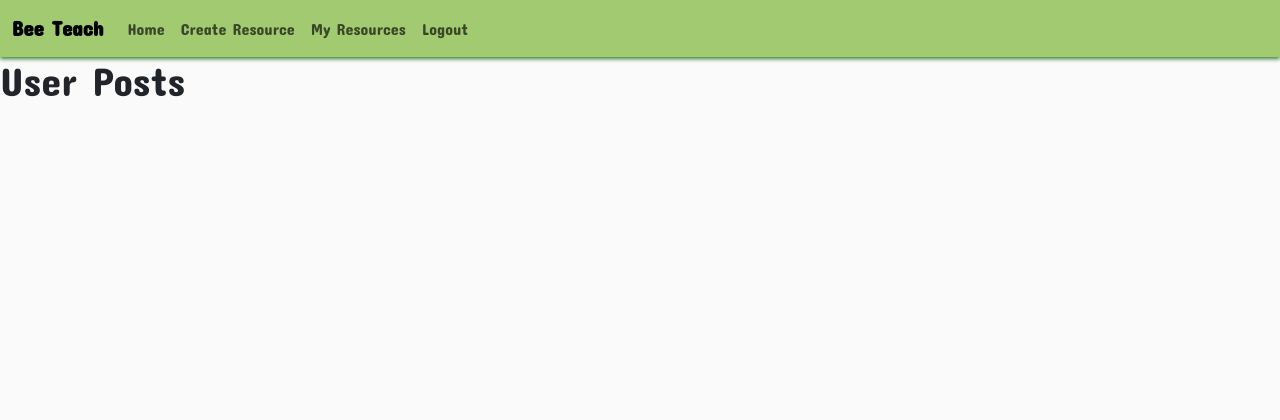
After one commit to KyleMardell/bee-teach, a Django app: page /user_posts_list/ in a window 1280 px wide. The commit adds this page. Shown: the top 420 px of the page. Run offline with Django 5.2, Linux system fonts and the light colour scheme; the visitor is signed in with stand-in values (Sample User, id 1); some web fonts are replaced.

Commit message:
Create a page for users posts, including template, view and url.

```diff
--- /dev/null
+++ b/post/templates/post/user_posts_list.html
@@ -0,0 +1,9 @@
+{% extends "base.html" %}
+{% load static %}
+
+
+{% block content %}
+
+<h1>User Posts</h1>
+
+{% endblock %}
--- a/post/urls.py
+++ b/post/urls.py
@@ -4,6 +4,7 @@ from django.urls import path
 urlpatterns = [
     path('resource_create/', views.resource_create, name='resource_create'),
     path('resource_list/', views.resource_list, name='resource_list'),
+    path('user_posts_list/', views.user_posts_list, name='user_posts_list'),
     path('<slug:slug>/', views.resource_detail, name='resource_detail'),
     path('<slug:slug>/edit_comment/<int:comment_id>', views.comment_edit, name='comment_edit'),
     path('', views.home_page, name='home'),
--- a/post/views.py
+++ b/post/views.py
@@ -135,3 +135,15 @@ def comment_edit(request, slug, comment_id):
             messages.error(request, "Error updating")
 
     return HttpResponseRedirect(reverse('resource_detail', args=[slug]))
+
+
+@login_required
+def user_posts_list(request):
+
+    return render(
+        request,
+        "post/user_posts_list.html",
+        {
+
+        },
+    )
--- a/templates/base.html
+++ b/templates/base.html
@@ -44,6 +44,10 @@
                     <li class="nav-item"></li>
                     <a class="nav-link {% if request.path == resource_create_url %}active{% endif %}"
                         aria-current="page" href="{% url 'resource_create' %}">Create Resource</a>
+                    </li>
+                    <li class="nav-item"></li>
+                    <a class="nav-link {% if request.path == user_posts_list_url %}active{% endif %}"
+                        aria-current="page" href="{% url 'user_posts_list' %}">My Resources</a>
                     </li>
                     <li class="nav-item">
                         <a class="nav-link {% if request.path == logout_url %}active{% endif %}" aria-current="page"
```
